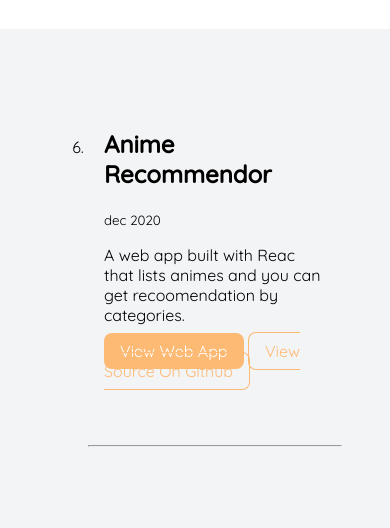
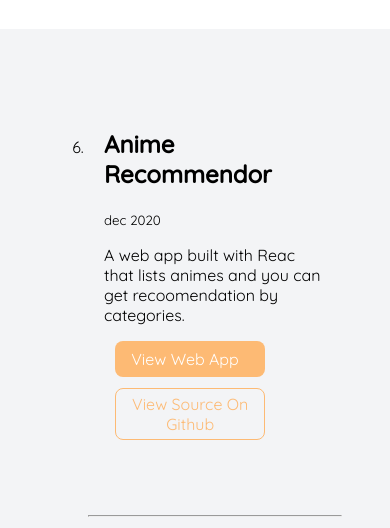
Before and after one commit to dushyant2901/website-portfolio-new, a plain HTML site: page Projects.html in a window 390 px wide. Shown: the part 558-1086 px from the top of the page. Drawn offline with Linux system fonts and the light colour scheme.

Commit message:
fixed button screenflow on smaller screen

```diff
--- a/styles.css
+++ b/styles.css
@@ -102,3 +102,18 @@ border-bottom-left-radius: 0.5rem;}
 .left h1{
     text-align: left;
 }
+
+@media(max-width:600px){
+    .container a{
+        display: block;
+        margin:0.7rem;
+    }
+    .link {
+        max-width: 150px;
+        max-height: 60px;
+    }
+ .link-secondary{
+        padding: 0.3rem;
+        text-align: center;
+    }
+}
```
